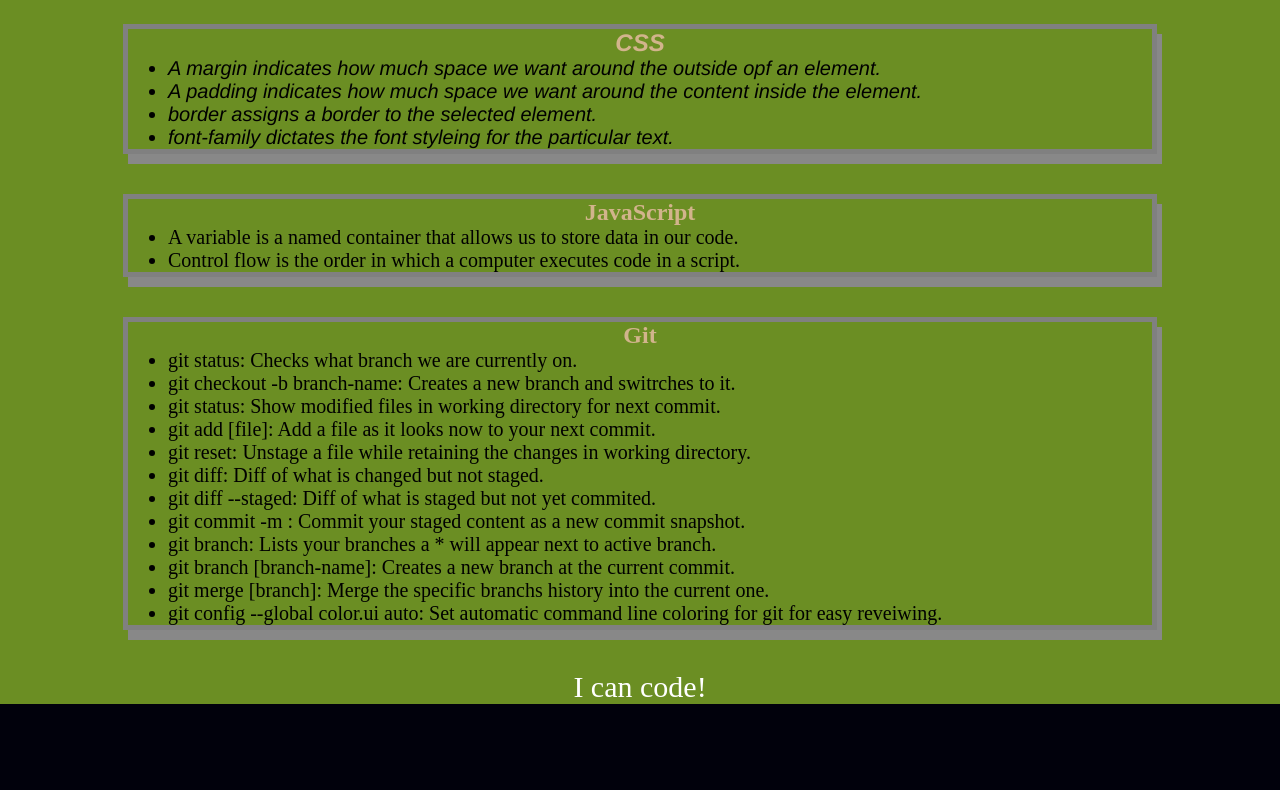
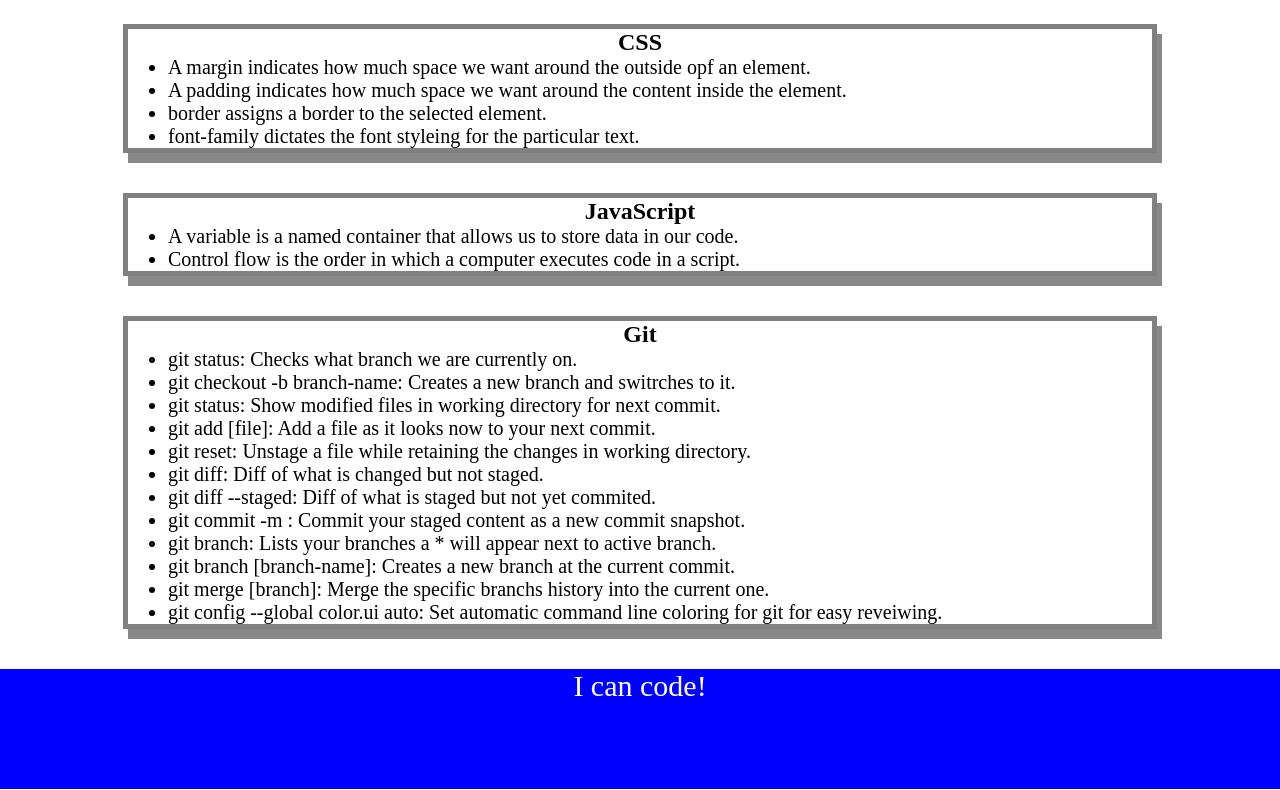
Before and after one commit to Ragnarok344/prework-study-guide, a plain HTML site: page index.html in a window 1280 px wide. Shown: the part 443-1233 px from the top of the page. Drawn offline with Linux system fonts and the light colour scheme.

Commit message:
edited CSS file back to original

```diff
--- a/assets/style.css
+++ b/assets/style.css
@@ -1,21 +1,18 @@
 * {
     margin: 0;
     padding: 0;
-    background-color: olivedrab;
 }
+
 header,
-
 footer {
     width:100%;
     height:120px;
-    background-color: rgb(1, 1, 12);
+    background-color: blue;
     color: white;
 }
 h1,
 h2{
     text-align: center;
-    color: tan;
-    text-shadow: honeydew;
 }
 img {
     display:block;
@@ -39,9 +36,3 @@ p {
     border: 5px solid gray;
     box-shadow: 5px 10px #888888;
 }
-
-.CSS {
-    font-style: italic;
-    font-family: 'Franklin Gothic Medium', 'Arial Narrow', Arial, sans-serif;
-    font-weight: 100;
-}
```
